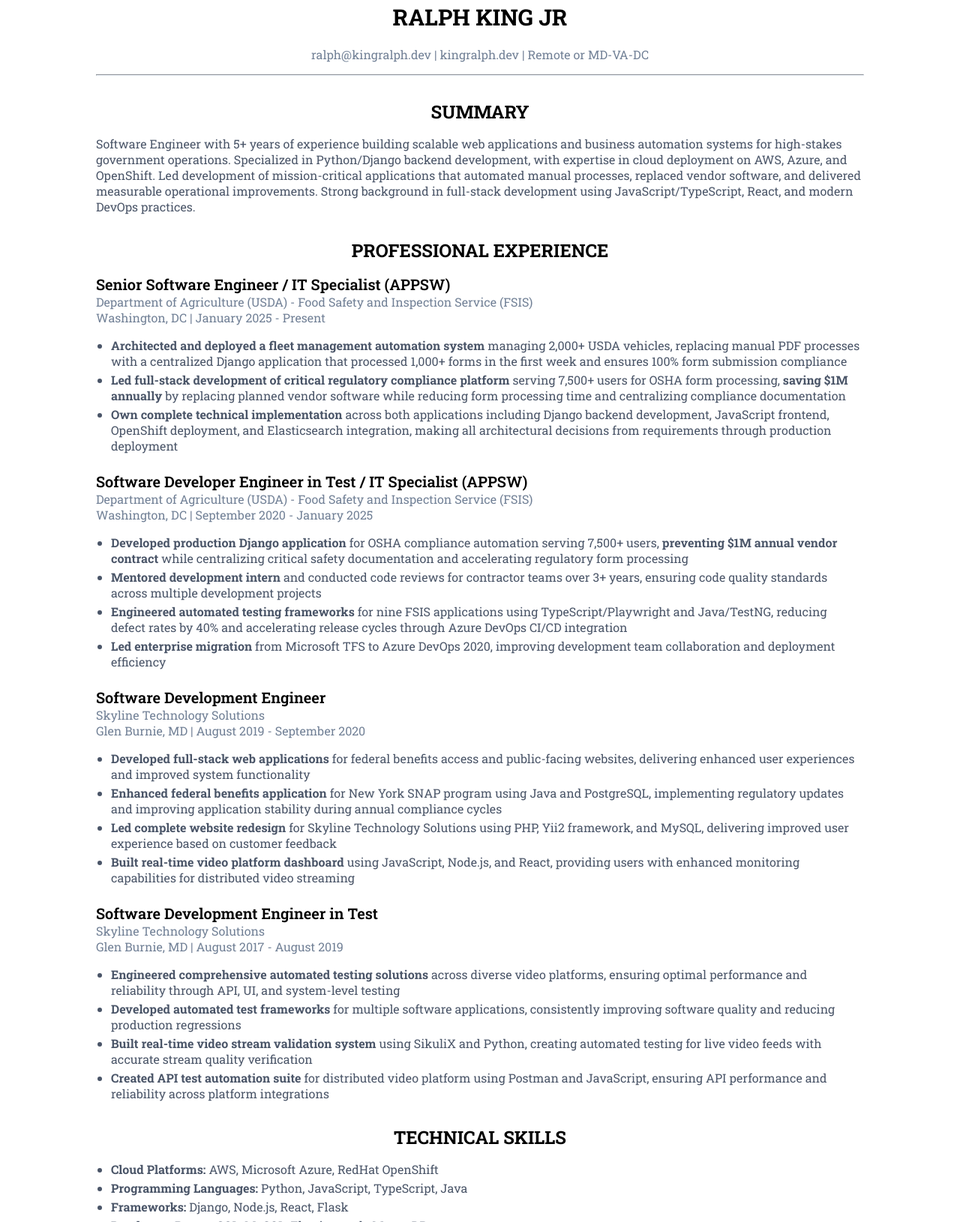
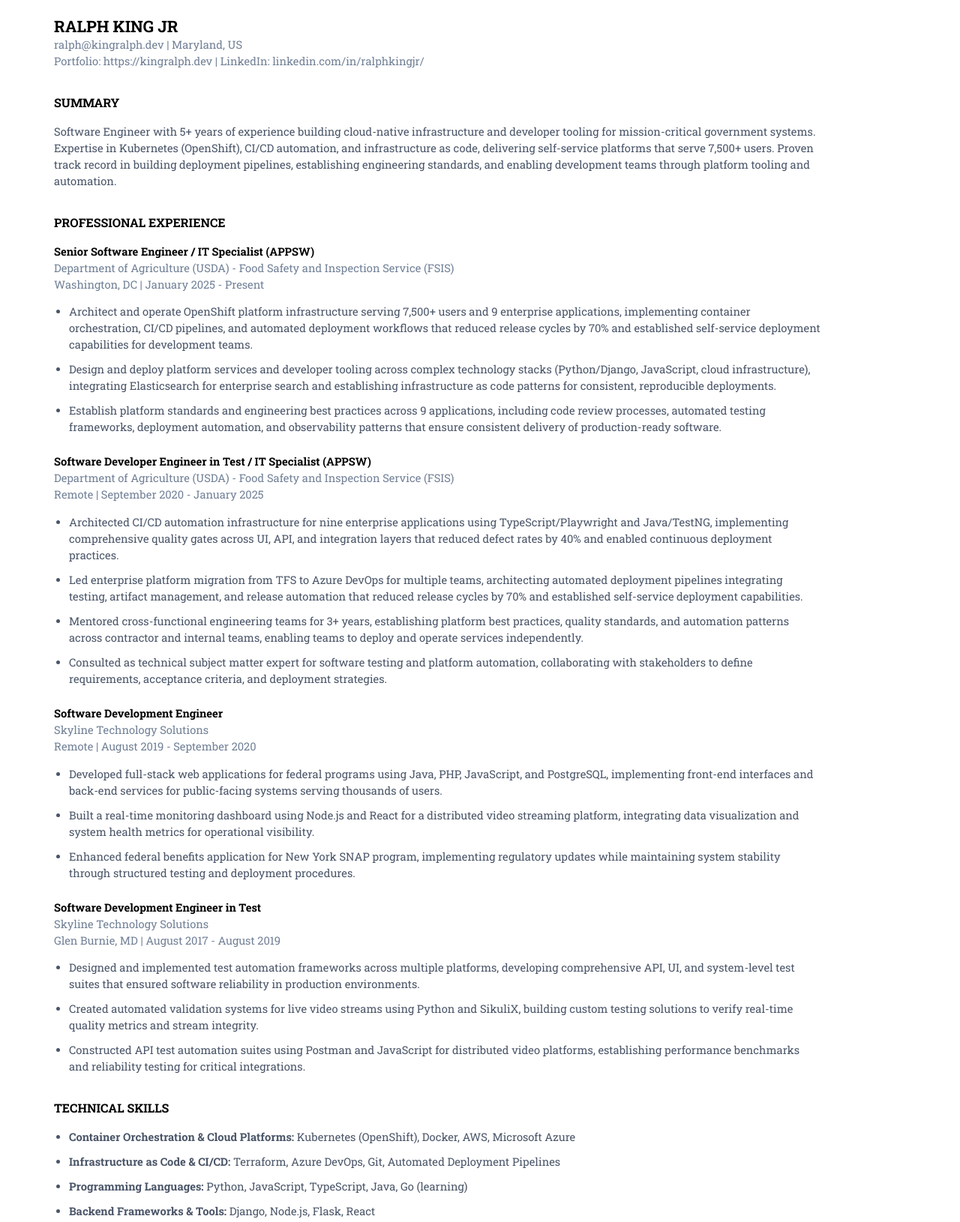
Before and after one commit to kingralph33/resume-kingralph, a plain HTML site: page public/index.html in a window 1280 px wide. Shown: the part 49-1679 px from the top of the page at 75% size. Drawn offline with Linux system fonts and the light colour scheme.

Commit message:
update resume

```diff
--- a/public/css/styles.css
+++ b/public/css/styles.css
@@ -3,19 +3,48 @@ body {
   margin: 0;
   padding: 0;
   box-sizing: border-box;
+  font-size: 11pt;
+  line-height: 1.5;
 }
 
 .container {
   max-width: 64rem;
-  margin: 0 auto;
-  padding: 2rem 1rem;
+  margin: 0.75in;
+  padding: 0;
+}
+
+h1 {
+  font-size: 16pt;
+  font-weight: 700;
+  text-align: left;
+  line-height: 1.5;
+  margin: 0;
+}
+
+.header-name {
+  margin-bottom: 0;
+  line-height: 1.2;
+}
+
+.header-contact {
+  margin: 0;
+  line-height: 1.2;
 }
 
 .section-title {
-  text-align: center;
-  font-size: 1.5rem;
+  text-align: left;
+  font-size: 12pt;
   font-weight: 700;
   margin-bottom: 1rem;
+  line-height: 1.5;
+}
+
+.job-title {
+  font-size: 11pt;
+  font-weight: 700;
+  text-align: left;
+  margin: 0;
+  line-height: 1.5;
 }
 
 .hover\:text-blue-800:hover {
@@ -26,41 +55,20 @@ body {
   text-decoration: underline;
 }
 
-.text-center {
-  text-align: center;
-}
-
-.text-3xl {
-  font-size: 1.875rem;
-}
-
 .font-bold {
   font-weight: 700;
 }
 
 .text-gray-600 {
   color: #718096;
-}
-
-.border-gray-300 {
-  border-color: #e2e8f0;
-}
-
-.mx-auto {
-  margin-left: auto;
-  margin-right: auto;
-}
-
-.text-2xl {
-  font-size: 1.5rem;
-}
-
-.text-left {
-  text-align: left;
+  font-size: 11pt;
+  line-height: 1.5;
 }
 
 .text-gray-700 {
   color: #4a5568;
+  font-size: 11pt;
+  line-height: 1.5;
 }
 
 .my-0 {
@@ -84,49 +92,43 @@ body {
   margin-bottom: 1.5rem;
 }
 
-.text-xl {
-  font-size: 1.25rem;
+.list-disc {
+  list-style-type: disc;
 }
 
-.font-semibold {
-  font-weight: 600;
+.list-disc li {
+  line-height: 1.5;
+  font-size: 11pt;
+  margin-bottom: 0.75em;
 }
 
-.list-disc {
-  list-style-type: disc;
+.list-disc li:last-child {
+  margin-bottom: 0;
 }
 
 .pl-5 {
   padding-left: 1.25rem;
 }
 
-.space-y-1 > :not([hidden]) ~ :not([hidden]) {
-  --tw-space-y-reverse: 0;
-  margin-top: calc(0.25rem * calc(1 - var(--tw-space-y-reverse)));
-  margin-bottom: calc(0.25rem * var(--tw-space-y-reverse));
-}
-
-.text-blue-600 {
-  color: #3182ce;
+p {
+  line-height: 1.5;
+  font-size: 11pt;
 }
 
 /* Print-specific styles */
 @media print {
   /* Remove default page margins and hide URL/page numbers */
   @page {
-    margin: 0.5in; /* Standard resume margin */
-    size: letter; /* Use standard letter size */
-  }
-
-  /* Hide any URLs that the browser might add */
-  @page :first {
-    margin-top: 0.5in;
+    margin: 0.75in;
+    size: letter;
   }
 
   body {
     -webkit-print-color-adjust: exact;
     print-color-adjust: exact;
     background-color: white;
+    font-size: 11pt;
+    line-height: 1.5;
   }
 
   /* Preserve the container width for printing */
@@ -134,7 +136,27 @@ body {
     width: 100%;
     max-width: none;
     padding: 0;
-    margin: 0 auto;
+    margin: 0;
+  }
+
+  h1 {
+    font-size: 16pt;
+    line-height: 1.5;
+  }
+
+  .section-title {
+    font-size: 12pt;
+    line-height: 1.5;
+  }
+
+  .job-title {
+    font-size: 11pt;
+    line-height: 1.5;
+  }
+
+  p, li {
+    font-size: 11pt;
+    line-height: 1.5;
   }
 
   /* Ensure links don't show with underlines or different colors */
@@ -152,8 +174,7 @@ body {
 
   /* Ensure text is black for better printing */
   .text-gray-600,
-  .text-gray-700,
-  .text-blue-600 {
+  .text-gray-700 {
     color: #000 !important;
   }
 
--- a/public/index.html
+++ b/public/index.html
@@ -18,19 +18,21 @@
   <body>
     <div class="container">
       <!-- Header Section -->
-      <header class="text-center mb-8">
-        <h1 class="text-3xl font-bold mb-2">RALPH KING JR</h1>
-        <p class="text-gray-600">
-          ralph@kingralph.dev | kingralph.dev | Remote or MD-VA-DC
+      <header class="mb-8">
+        <h1 class="font-bold header-name">RALPH KING JR</h1>
+        <p class="text-gray-600 header-contact">
+          ralph@kingralph.dev | Maryland, US
         </p>
-        <hr class="border-gray-300 mx-auto" />
+        <p class="text-gray-600 header-contact">
+          Portfolio: https://kingralph.dev | LinkedIn: linkedin.com/in/ralphkingjr/
+        </p>
       </header>
 
       <!-- Summary Section -->
       <section class="mb-8">
         <h2 class="section-title">SUMMARY</h2>
-        <p class="text-gray-700 text-left">
-          Software Engineer with 5+ years of experience building scalable web applications and business automation systems for high-stakes government operations. Specialized in Python/Django backend development, with expertise in cloud deployment on AWS, Azure, and OpenShift. Led development of mission-critical applications that automated manual processes, replaced vendor software, and delivered measurable operational improvements. Strong background in full-stack development using JavaScript/TypeScript, React, and modern DevOps practices.
+        <p class="text-gray-700">
+          Software Engineer with 5+ years of experience building cloud-native infrastructure and developer tooling for mission-critical government systems. Expertise in Kubernetes (OpenShift), CI/CD automation, and infrastructure as code, delivering self-service platforms that serve 7,500+ users. Proven track record in building deployment pipelines, establishing engineering standards, and enabling development teams through platform tooling and automation.
         </p>
       </section>
 
@@ -40,107 +42,99 @@
 
         <!-- USDA Senior Role -->
         <div class="mb-6">
-          <h3 class="text-xl font-semibold my-0 text-left">
+          <h3 class="job-title">
             Senior Software Engineer / IT Specialist (APPSW)
           </h3>
-          <p class="text-gray-600 text-left my-0">
-            Department of Agriculture (USDA) - Food Safety and Inspection
-            Service (FSIS)
+          <p class="text-gray-600 my-0">
+            Department of Agriculture (USDA) - Food Safety and Inspection Service (FSIS)
           </p>
-          <p class="text-gray-600 text-left mt-0 mb-2">
+          <p class="text-gray-600 mt-0 mb-2">
             Washington, DC | January 2025 - Present
           </p>
-          <ul class="list-disc pl-5 text-gray-700 space-y-1 text-left mb-10">
+          <ul class="list-disc pl-5 text-gray-700">
             <li>
-              <strong>Architected and deployed a fleet management automation system</strong> managing 2,000+ USDA vehicles, replacing manual PDF processes with a centralized Django application that processed 1,000+ forms in the first week and ensures 100% form submission compliance
+              Architect and operate OpenShift platform infrastructure serving 7,500+ users and 9 enterprise applications, implementing container orchestration, CI/CD pipelines, and automated deployment workflows that reduced release cycles by 70% and established self-service deployment capabilities for development teams.
             </li>
             <li>
-              <strong>Led full-stack development of critical regulatory compliance platform</strong> serving 7,500+ users for OSHA form processing, <strong>saving $1M annually</strong> by replacing planned vendor software while reducing form processing time and centralizing compliance documentation
+              Design and deploy platform services and developer tooling across complex technology stacks (Python/Django, JavaScript, cloud infrastructure), integrating Elasticsearch for enterprise search and establishing infrastructure as code patterns for consistent, reproducible deployments.
             </li>
             <li>
-              <strong>Own complete technical implementation</strong> across both applications including Django backend development, JavaScript frontend, OpenShift deployment, and Elasticsearch integration, making all architectural decisions from requirements through production deployment
+              Establish platform standards and engineering best practices across 9 applications, including code review processes, automated testing frameworks, deployment automation, and observability patterns that ensure consistent delivery of production-ready software.
             </li>
           </ul>
         </div>
 
         <!-- USDA SDET Role -->
         <div class="mb-6">
-          <h3 class="text-xl font-semibold my-0 text-left">
+          <h3 class="job-title">
             Software Developer Engineer in Test / IT Specialist (APPSW)
           </h3>
-          <p class="text-gray-600 my-0 text-left">
-            Department of Agriculture (USDA) - Food Safety and Inspection
-            Service (FSIS)
+          <p class="text-gray-600 my-0">
+            Department of Agriculture (USDA) - Food Safety and Inspection Service (FSIS)
           </p>
-          <p class="text-gray-600 mt-0 mb-2 text-left">
-            Washington, DC | September 2020 - January 2025
+          <p class="text-gray-600 mt-0 mb-2">
+            Remote | September 2020 - January 2025
           </p>
-          <ul class="list-disc pl-5 text-gray-700 space-y-1 text-left">
+          <ul class="list-disc pl-5 text-gray-700">
             <li>
-              <strong>Developed production Django application</strong> for OSHA compliance automation serving 7,500+ users, <strong>preventing $1M annual vendor contract</strong> while centralizing critical safety documentation and accelerating regulatory form processing
+              Architected CI/CD automation infrastructure for nine enterprise applications using TypeScript/Playwright and Java/TestNG, implementing comprehensive quality gates across UI, API, and integration layers that reduced defect rates by 40% and enabled continuous deployment practices.
             </li>
             <li>
-              <strong>Mentored development intern</strong> and conducted code reviews for contractor teams over 3+ years, ensuring code quality standards across multiple development projects
+              Led enterprise platform migration from TFS to Azure DevOps for multiple teams, architecting automated deployment pipelines integrating testing, artifact management, and release automation that reduced release cycles by 70% and established self-service deployment capabilities.
             </li>
             <li>
-              <strong>Engineered automated testing frameworks</strong> for nine FSIS applications using TypeScript/Playwright and Java/TestNG, reducing defect rates by 40% and accelerating release cycles through Azure DevOps CI/CD integration
+              Mentored cross-functional engineering teams for 3+ years, establishing platform best practices, quality standards, and automation patterns across contractor and internal teams, enabling teams to deploy and operate services independently.
             </li>
             <li>
-              <strong>Led enterprise migration</strong> from Microsoft TFS to Azure DevOps 2020, improving development team collaboration and deployment efficiency
+              Consulted as technical subject matter expert for software testing and platform automation, collaborating with stakeholders to define requirements, acceptance criteria, and deployment strategies.
             </li>
           </ul>
         </div>
 
         <!-- Skyline SDE Role -->
         <div class="mb-6">
-          <h3 class="text-xl font-semibold my-0 text-left">
+          <h3 class="job-title">
             Software Development Engineer
           </h3>
-          <p class="text-gray-600 my-0 text-left">
+          <p class="text-gray-600 my-0">
             Skyline Technology Solutions
           </p>
-          <p class="text-gray-600 mt-0 mb-2 text-left">
-            Glen Burnie, MD | August 2019 - September 2020
+          <p class="text-gray-600 mt-0 mb-2">
+            Remote | August 2019 - September 2020
           </p>
-          <ul class="list-disc pl-5 text-gray-700 space-y-1 text-left mb-10">
+          <ul class="list-disc pl-5 text-gray-700">
             <li>
-              <strong>Developed full-stack web applications</strong> for federal benefits access and public-facing websites, delivering enhanced user experiences and improved system functionality
+              Developed full-stack web applications for federal programs using Java, PHP, JavaScript, and PostgreSQL, implementing front-end interfaces and back-end services for public-facing systems serving thousands of users.
             </li>
             <li>
-              <strong>Enhanced federal benefits application</strong> for New York SNAP program using Java and PostgreSQL, implementing regulatory updates and improving application stability during annual compliance cycles
+              Built a real-time monitoring dashboard using Node.js and React for a distributed video streaming platform, integrating data visualization and system health metrics for operational visibility.
             </li>
             <li>
-              <strong>Led complete website redesign</strong> for Skyline Technology Solutions using PHP, Yii2 framework, and MySQL, delivering improved user experience based on customer feedback
-            </li>
-            <li>
-              <strong>Built real-time video platform dashboard</strong> using JavaScript, Node.js, and React, providing users with enhanced monitoring capabilities for distributed video streaming
+              Enhanced federal benefits application for New York SNAP program, implementing regulatory updates while maintaining system stability through structured testing and deployment procedures.
             </li>
           </ul>
         </div>
 
         <!-- Skyline SDET Role -->
         <div class="mb-6">
-          <h3 class="text-xl font-semibold my-0 text-left">
+          <h3 class="job-title">
             Software Development Engineer in Test
           </h3>
-          <p class="text-gray-600 my-0 text-left">
+          <p class="text-gray-600 my-0">
             Skyline Technology Solutions
           </p>
-          <p class="text-gray-600 mt-0 mb-2 text-left">
+          <p class="text-gray-600 mt-0 mb-2">
             Glen Burnie, MD | August 2017 - August 2019
           </p>
-          <ul class="list-disc pl-5 text-gray-700 space-y-1 text-left mb-10">
+          <ul class="list-disc pl-5 text-gray-700">
             <li>
-              <strong>Engineered comprehensive automated testing solutions</strong> across diverse video platforms, ensuring optimal performance and reliability through API, UI, and system-level testing
+              Designed and implemented test automation frameworks across multiple platforms, developing comprehensive API, UI, and system-level test suites that ensured software reliability in production environments.
             </li>
             <li>
-              <strong>Developed automated test frameworks</strong> for multiple software applications, consistently improving software quality and reducing production regressions
+              Created automated validation systems for live video streams using Python and SikuliX, building custom testing solutions to verify real-time quality metrics and stream integrity.
             </li>
             <li>
-              <strong>Built real-time video stream validation system</strong> using SikuliX and Python, creating automated testing for live video feeds with accurate stream quality verification
-            </li>
-            <li>
-              <strong>Created API test automation suite</strong> for distributed video platform using Postman and JavaScript, ensuring API performance and reliability across platform integrations
+              Constructed API test automation suites using Postman and JavaScript for distributed video platforms, establishing performance benchmarks and reliability testing for critical integrations.
             </li>
           </ul>
         </div>
@@ -149,21 +143,24 @@
       <!-- Skills Section -->
       <section class="mb-8">
         <h2 class="section-title">TECHNICAL SKILLS</h2>
-        <ul class="list-disc pl-5 text-gray-700 space-y-1 text-left">
+        <ul class="list-disc pl-5 text-gray-700">
           <li>
-            <strong>Cloud Platforms:</strong> AWS, Microsoft Azure, RedHat OpenShift
+            <strong>Container Orchestration & Cloud Platforms:</strong> Kubernetes (OpenShift), Docker, AWS, Microsoft Azure
           </li>
           <li>
-            <strong>Programming Languages:</strong> Python, JavaScript, TypeScript, Java
+            <strong>Infrastructure as Code & CI/CD:</strong> Terraform, Azure DevOps, Git, Automated Deployment Pipelines
           </li>
           <li>
-            <strong>Frameworks:</strong> Django, Node.js, React, Flask
+            <strong>Programming Languages:</strong> Python, JavaScript, TypeScript, Java, Go (learning)
           </li>
           <li>
-            <strong>Databases:</strong> PostgreSQL, MySQL, Elasticsearch, MongoDB
+            <strong>Backend Frameworks & Tools:</strong> Django, Node.js, Flask, React
           </li>
           <li>
-            <strong>Tools:</strong> Docker, Azure DevOps, Playwright, Terraform, Git
+            <strong>Databases & Search:</strong> PostgreSQL, MySQL, Elasticsearch, MongoDB
+          </li>
+          <li>
+            <strong>Quality & Testing:</strong> Playwright, TestNG, TDD, BDD, Automated Testing Frameworks
           </li>
         </ul>
       </section>
```
Also changed, not shown: 1 other file.
